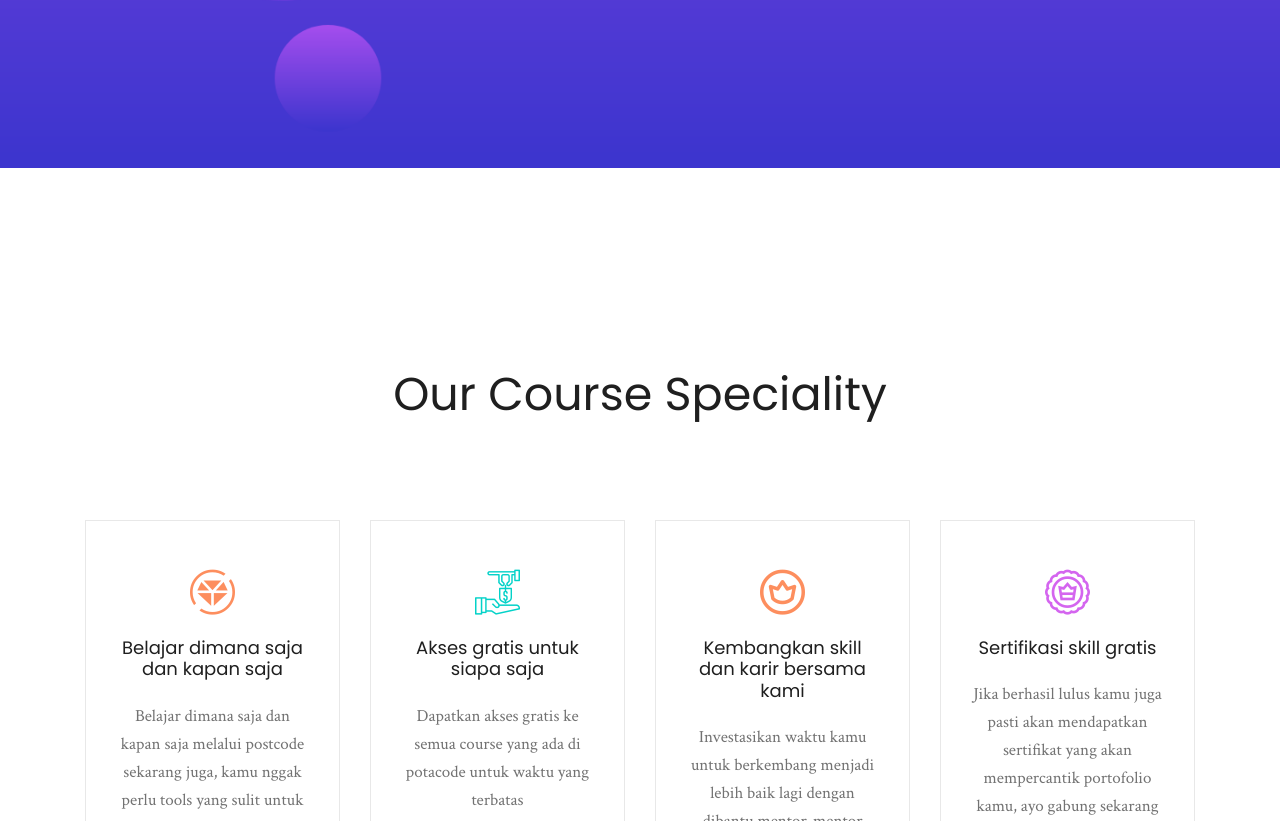
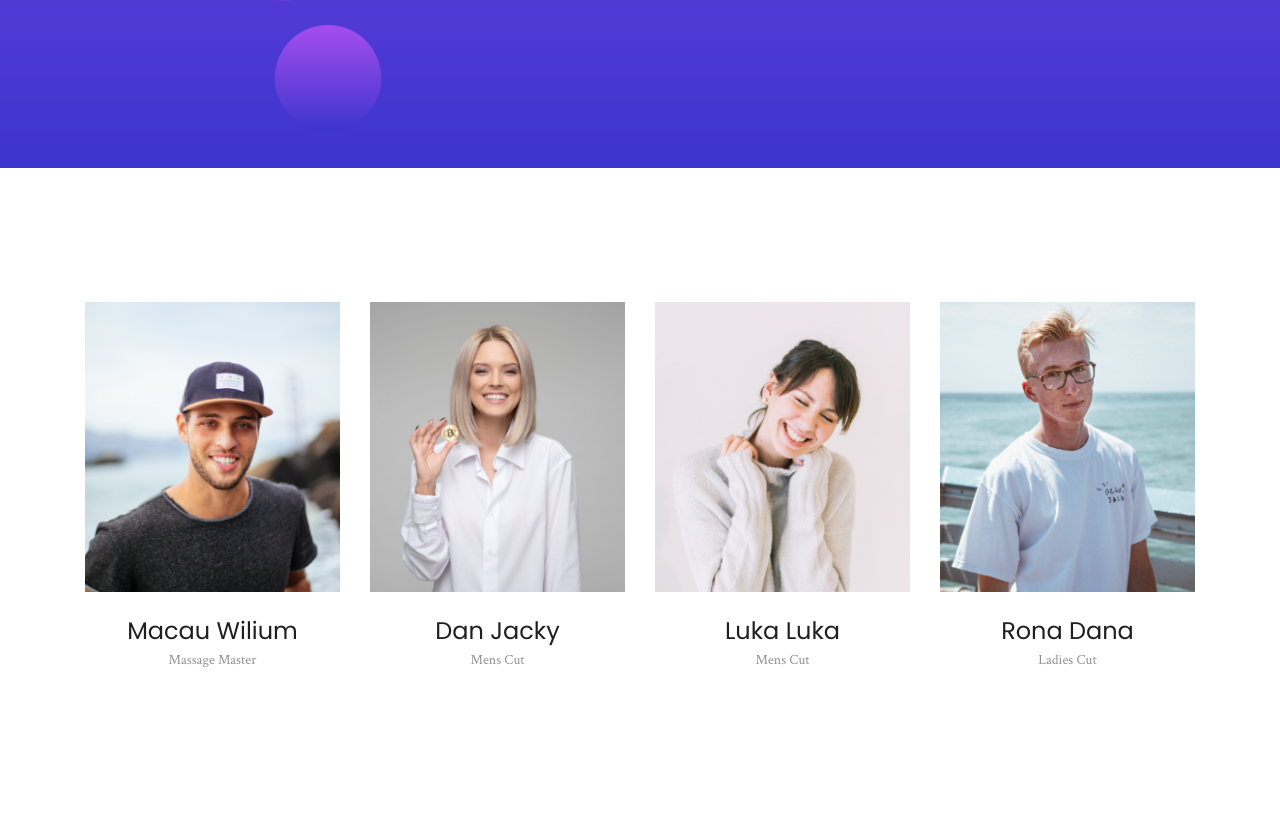
Before and after one commit to PotacodeStudio/landing-page, a PHP site: page / in a window 1280 px wide. Shown: the part 632-1453 px from the top of the page. Run offline with PHP 8.4, Linux system fonts and the light colour scheme; some libraries are stand-ins or nearby versions.

Commit message:
add about and testimonial section to index

```diff
--- a/index.php
+++ b/index.php
@@ -83,7 +83,127 @@
         </div>
     </div> -->
     <!-- about_area_end -->
-
+    <!-- our_team_member_start -->
+    <div class="our_team_member">
+        <div class="container">
+            <div class="row">
+                <div class="col-xl-3 col-md-6 col-lg-3">
+                    <div class="single_team">
+                        <div class="thumb">
+                            <img src="img/team/1.png" alt="">
+                            <div class="social_link">
+                                <a href="#"><i class="fa fa-envelope"></i></a>
+                                <a href="#"><i class="fa fa-twitter"></i></a>
+                                <a href="#"><i class="fa fa-linkedin"></i></a>
+                            </div>
+                        </div>
+                        <div class="master_name text-center">
+                            <h3>Macau Wilium</h3>
+                            <p>Massage Master</p>
+                        </div>
+                    </div>
+                </div>
+                <div class="col-xl-3 col-md-6 col-lg-3">
+                    <div class="single_team">
+                        <div class="thumb">
+                            <img src="img/team/2.png" alt="">
+                            <div class="social_link">
+                                <a href="#"><i class="fa fa-envelope"></i></a>
+                                <a href="#"><i class="fa fa-twitter"></i></a>
+                                <a href="#"><i class="fa fa-linkedin"></i></a>
+                            </div>
+                        </div>
+                        <div class="master_name text-center">
+                            <h3>Dan Jacky</h3>
+                            <p>Mens Cut</p>
+                        </div>
+                    </div>
+                </div>
+                <div class="col-xl-3 col-md-6 col-lg-3">
+                    <div class="single_team">
+                        <div class="thumb">
+                            <img src="img/team/3.png" alt="">
+                            <div class="social_link">
+                                <a href="#"><i class="fa fa-envelope"></i></a>
+                                <a href="#"><i class="fa fa-twitter"></i></a>
+                                <a href="#"><i class="fa fa-linkedin"></i></a>
+                            </div>
+                        </div>
+                        <div class="master_name text-center">
+                            <h3>Luka Luka</h3>
+                            <p>Mens Cut</p>
+                        </div>
+                    </div>
+                </div>
+                <div class="col-xl-3 col-md-6 col-lg-3">
+                    <div class="single_team">
+                        <div class="thumb">
+                            <img src="img/team/4.png" alt="">
+                            <div class="social_link">
+                                <a href="#"><i class="fa fa-envelope"></i></a>
+                                <a href="#"><i class="fa fa-twitter"></i></a>
+                                <a href="#"><i class="fa fa-linkedin"></i></a>
+                            </div>
+                        </div>
+                        <div class="master_name text-center">
+                            <h3>Rona Dana</h3>
+                            <p>Ladies Cut</p>
+                        </div>
+                    </div>
+                </div>
+            </div>
+        </div>
+    </div>
+    <!-- our_team_member_end -->
+
+    <!-- testimonial_area_start -->
+    <div class="testimonial_area testimonial_bg_1 overlay">
+        <div class="testmonial_active owl-carousel">
+            <div class="single_testmoial">
+                <div class="container">
+                    <div class="row">
+                        <div class="col-xl-12">
+                            <div class="testmonial_text text-center">
+                                <div class="author_img">
+                                    <img src="img/testmonial/author_img.png" alt="">
+                                </div>
+                                <p>
+                                    "Working in conjunction with humanitarian aid <br> agencies we have supported
+                                    programmes to <br>
+                                    alleviate.
+                                    human suffering.
+
+                                </p>
+                                <span>- Jquileen</span>
+                            </div>
+                        </div>
+                    </div>
+                </div>
+            </div>
+            <div class="single_testmoial">
+                <div class="container">
+                    <div class="row">
+                        <div class="col-xl-12">
+                            <div class="testmonial_text text-center">
+                                <div class="author_img">
+                                    <img src="img/testmonial/author_img.png" alt="">
+                                </div>
+                                <p>
+                                    "Working in conjunction with humanitarian aid <br> agencies we have supported
+                                    programmes to <br>
+                                    alleviate.
+                                    human suffering.
+
+                                </p>
+                                <span>- Jquileen</span>
+                            </div>
+                        </div>
+                    </div>
+                </div>
+            </div>
+        </div>
+    </div>
+    <!-- testimonial_area_end -->
     <!-- popular_courses_start -->
     <!-- <div class="popular_courses">
         <div class="container">
```
